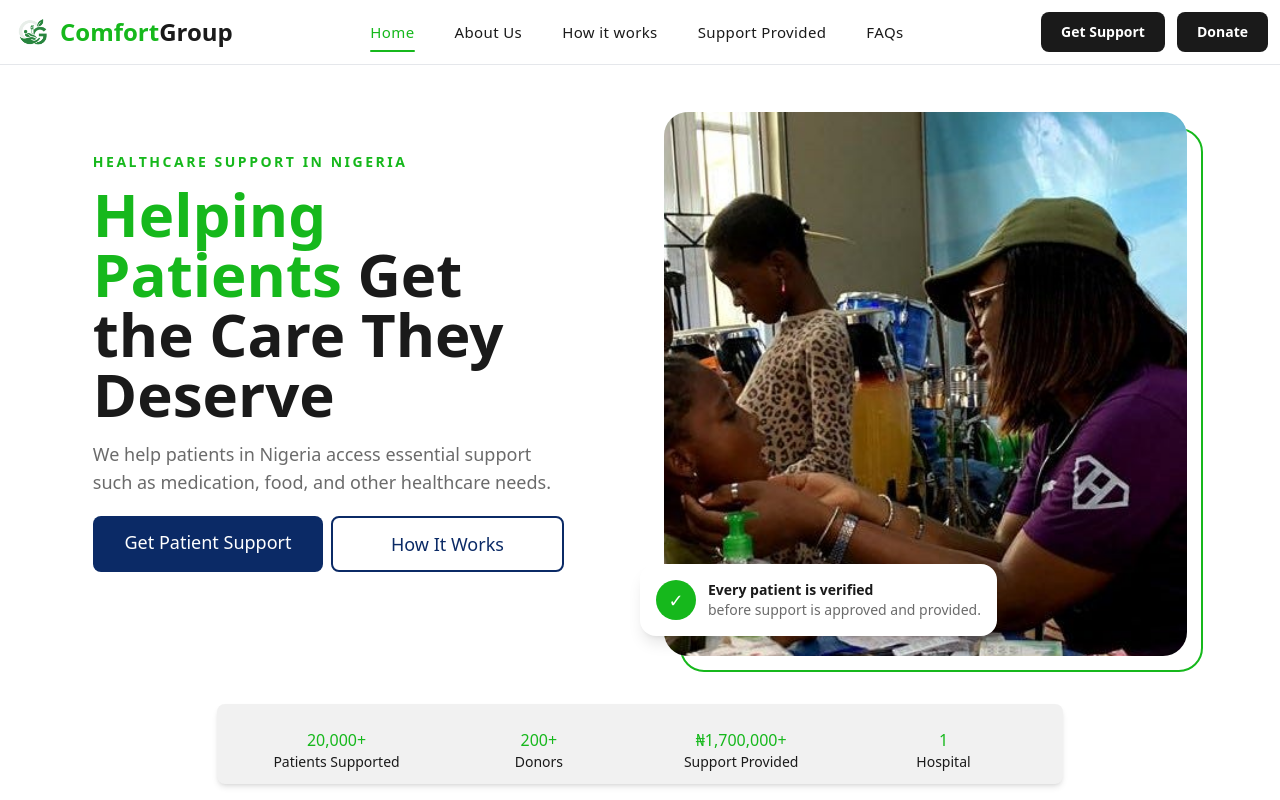
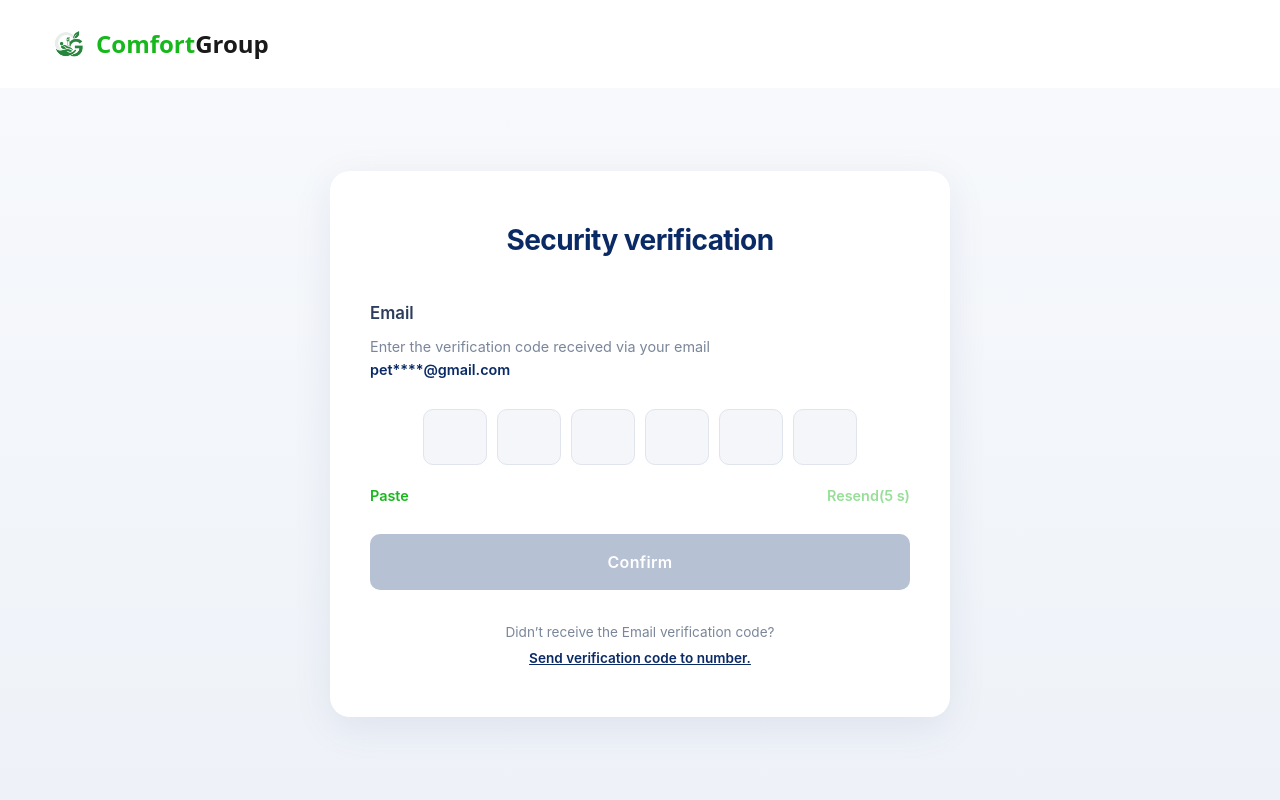
Before and after one commit to rihanat1/Comfort-Group, a React (Vite) app: page / in a window 1280 px wide. Shown: the top 800 px of the page. Built offline with nearby package versions, Linux system fonts and the light colour scheme.

Commit message:
started and almost finished with  securityVerification page. Integrated react-otp-input

```diff
--- a/package.json
+++ b/package.json
@@ -12,7 +12,8 @@
   "dependencies": {
     "react": "^19.2.8",
     "react-dom": "^19.2.8",
-    "react-icons": "^5.7.0"
+    "react-icons": "^5.7.0",
+    "react-otp-input": "^3.1.1"
   },
   "devDependencies": {
     "@eslint/js": "^10.0.1",
--- a/src/App.jsx
+++ b/src/App.jsx
@@ -1,11 +1,13 @@
 
 import LandingPage from "./Screens/LandingPage";
+import SecurityVerificationPage from "./Screens/SecurityVerificationPage";
 
 
 export default function App() {
   return (
    <>
-   <LandingPage/>
+   {/* <LandingPage/> */}
+   <SecurityVerificationPage/>
    </>
   )
 }
--- /dev/null
+++ b/src/Screens/SecurityVerificationPage.jsx
@@ -0,0 +1,298 @@
+import React, { useState, useEffect } from 'react';
+import OtpInput from 'react-otp-input';
+import Logo from "../assets/Images/Logo.png";
+
+export default function SecurityVerification() {
+  const [otp, setOtp] = useState('');
+  const [seconds, setSeconds] = useState(10);
+  const [isSubmitting, setIsSubmitting] = useState(false);
+  const [focusedIndex, setFocusedIndex] = useState(null);
+
+  useEffect(() => {
+    if (seconds <= 0) return;
+    const timer = setInterval(() => setSeconds((s) => s - 1), 1000);
+    return () => clearInterval(timer);
+  }, [seconds]);
+
+  const handleConfirm = async () => {
+    if (otp.length !== 6) return;
+    setIsSubmitting(true);
+    try {
+      // TODO: call your backend verify endpoint
+      console.log('Verifying OTP:', otp);
+    } finally {
+      setIsSubmitting(false);
+    }
+  };
+
+  const handlePaste = async () => {
+    try {
+      const text = await navigator.clipboard.readText(); // browser API that reads the clipboard
+      const digits = text.replace(/\D/g, '').slice(0, 6); //replace(/\D/g, '') regex that removes every character that is not a digit. \D = "not a digit", g = global.
+      setOtp(digits);
+    } catch (err) {
+      console.error('Paste failed:', err);
+    }
+  };
+
+  const handleResend = () => {
+    if (seconds > 0) return;
+    setSeconds(10);
+    // TODO: call your resend API
+  };
+
+  const isComplete = otp.length === 6;
+
+  return (
+    <div className="" style={styles.wrapper}>
+      {/* Header */}
+      <div style={styles.header}>
+        <div className="flex items-center gap-1.5 sm:gap-2">
+          <img
+            src={Logo}
+            alt="logo"
+            className="h-9 w-9 object-contain sm:h-10 sm:w-10"
+          />
+          <span className="text-sm font-bold text-primary min-[360px]:text-base min-[400px]:text-xl sm:text-2xl">
+            <span className="text-green">Comfort</span>Group
+          </span>
+        </div>
+      </div>
+
+      {/* Page */}
+      <div style={styles.page}>
+        <div style={styles.card}>
+          <h1 style={styles.title}>Security verification</h1>
+
+          <h2 style={styles.label}>Email</h2>
+          <p style={styles.subtitle}>
+            Enter the verification code received via your email
+            <br />
+            <span style={styles.email}>pet****@gmail.com</span>
+          </p>
+
+          <OtpInput
+            value={otp}
+            onChange={setOtp}
+            numInputs={6}
+            inputType="tel"
+            containerStyle={styles.otpContainer}
+            renderInput={(props, index) => (
+              <input
+                {...props}
+                style={{
+                  ...styles.otpInput,
+                  borderColor:
+                    focusedIndex === index ? '#0A2A66' : '#e0e4ec',
+                  boxShadow:
+                    focusedIndex === index
+                      ? '0 0 0 3px rgba(10, 42, 102, 0.12)'
+                      : 'none',
+                }}
+                onFocus={(e) => {
+                  setFocusedIndex(index);
+                  props.onFocus?.(e);
+                }}
+                onBlur={(e) => {
+                  setFocusedIndex(null);
+                  props.onBlur?.(e);
+                }}
+              />
+            )}
+          />
+
+          <div style={styles.row}>
+            <span style={styles.link} onClick={handlePaste}>
+              Paste
+            </span>
+            <span
+  style={{
+    ...styles.link,
+    color: seconds > 0 ? 'rgba(24, 184, 28, 0.45)' : '#18B81C',
+    cursor: seconds > 0 ? 'default' : 'pointer',
+  }}
+  onClick={handleResend}
+>
+  Resend({seconds} s)
+</span>
+
+          </div>
+
+          <button
+            onClick={handleConfirm}
+            disabled={!isComplete || isSubmitting}
+            style={{
+              ...styles.button,
+              ...(!isComplete || isSubmitting ? styles.buttonDisabled : {}),
+            }}
+            onMouseEnter={(e) => {
+              if (isComplete && !isSubmitting) {
+                e.currentTarget.style.backgroundColor = '#071d47';
+                e.currentTarget.style.transform = 'translateY(-1px)';
+                e.currentTarget.style.boxShadow =
+                  '0 6px 16px rgba(10, 42, 102, 0.28)';
+              }
+            }}
+            onMouseLeave={(e) => {
+              e.currentTarget.style.backgroundColor = '#0A2A66';
+              e.currentTarget.style.transform = 'translateY(0)';
+              e.currentTarget.style.boxShadow =
+                '0 2px 8px rgba(10, 42, 102, 0.18)';
+            }}
+          >
+            {isSubmitting ? 'Verifying...' : 'Confirm'}
+          </button>
+
+          <div style={styles.footer}>
+            <p style={styles.footerText}>
+              Didn’t receive the Email verification code?
+            </p>
+            <p style={styles.footerLink}>Send verification code to number.</p>
+          </div>
+        </div>
+      </div>
+    </div>
+  );
+}
+
+const styles = {
+  wrapper: {
+    minHeight: '100vh',
+    display: 'flex',
+    flexDirection: 'column',
+    overflowX: 'hidden',
+    width: '100%',
+  },
+  header: {
+    width: '100%',
+    display: 'flex',
+    alignItems: 'center',
+    justifyContent: 'flex-start',
+    padding: '1.5rem clamp(1rem, 4vw, 3rem)',
+  },
+  page: {
+    flex: 1,
+    background: 'linear-gradient(180deg, #f7f9fc 0%, #eef2f8 100%)',
+    padding: '2rem 1rem',
+    fontFamily:
+      '-apple-system, BlinkMacSystemFont, "Segoe UI", Roboto, sans-serif',
+    display: 'flex',
+    justifyContent: 'center',
+    alignItems: 'center',
+    overflowX: 'hidden',
+    width: '100%',
+  },
+  card: {
+    maxWidth: '620px',
+    width: '100%',
+    backgroundColor: '#ffffff',
+    borderRadius: '20px',
+    padding: 'clamp(1.5rem, 5vw, 3rem) clamp(1rem, 4vw, 2.5rem)',
+    boxShadow: '0 10px 40px rgba(10, 42, 102, 0.08)',
+    display: 'flex',
+    flexDirection: 'column',
+    alignItems: 'center',
+    textAlign: 'center',
+    boxSizing: 'border-box',
+    overflow: 'hidden',
+  },
+  title: {
+    fontSize: 'clamp(1.3rem, 5vw, 1.75rem)',
+    fontWeight: 700,
+    color: '#0A2A66',
+    margin: '0 0 2.5rem 0',
+    letterSpacing: '-0.02em',
+  },
+  label: {
+    fontSize: '1.05rem',
+    fontWeight: 600,
+    color: '#2c3e5c',
+    margin: '0 0 0.5rem 0',
+    alignSelf: 'flex-start',
+  },
+  subtitle: {
+    fontSize: '0.9rem',
+    color: '#7a869a',
+    lineHeight: 1.6,
+    margin: '0 0 1.75rem 0',
+    alignSelf: 'flex-start',
+    textAlign: 'left',
+  },
+  email: {
+    color: '#0A2A66',
+    fontWeight: 600,
+  },
+  otpContainer: {
+    display: 'flex',
+    justifyContent: 'center',
+    gap: 'clamp(4px, 1.5vw, 10px)',
+    marginBottom: '1.25rem',
+    width: '100%',
+    flexWrap: 'nowrap',
+  },
+  otpInput: {
+    width: 'clamp(2.2rem, 11vw, 4rem)',
+    height: 'clamp(2.8rem, 13vw, 3.5rem)',
+    minWidth: 0,
+    fontSize: 'clamp(1rem, 4vw, 1.4rem)',
+    textAlign: 'center',
+    backgroundColor: '#f4f6fa',
+    border: '1.5px solid #e0e4ec',
+    borderRadius: '10px',
+    outline: 'none',
+    color: '#0A2A66',
+    fontWeight: 600,
+    transition: 'border-color 0.15s, box-shadow 0.15s',
+    boxSizing: 'border-box',
+  },
+  row: {
+    display: 'flex',
+    justifyContent: 'space-between',
+    width: '100%',
+    marginBottom: '1.75rem',
+  },
+  link: {
+  color: '#18B81C',
+  fontSize: '0.9rem',
+  cursor: 'pointer',
+  fontWeight: 600,
+  transition: 'opacity 0.15s',
+},
+  button: {
+    width: '100%',
+    backgroundColor: '#0A2A66',
+    color: '#ffffff',
+    border: 'none',
+    borderRadius: '10px',
+    padding: '1rem',
+    fontSize: '1rem',
+    fontWeight: 600,
+    letterSpacing: '0.02em',
+    cursor: 'pointer',
+    marginBottom: '1.5rem',
+    boxShadow: '0 2px 8px rgba(10, 42, 102, 0.18)',
+    transition: 'background-color 0.2s, transform 0.15s, box-shadow 0.2s',
+  },
+  buttonDisabled: {
+    backgroundColor: '#b7c1d4',
+    cursor: 'not-allowed',
+    boxShadow: 'none',
+    transform: 'none',
+  },
+  footer: {
+    marginTop: '0.5rem',
+  },
+  footerText: {
+    color: '#7a869a',
+    fontSize: '0.85rem',
+    margin: '0 0 0.35rem 0',
+  },
+  footerLink: {
+    color: '#0A2A66',
+    fontSize: '0.85rem',
+    fontWeight: 600,
+    textDecoration: 'underline',
+    margin: 0,
+    cursor: 'pointer',
+  },
+};
```
Also changed, not shown: 1 other file (tests, documents, lock files or other folders).
